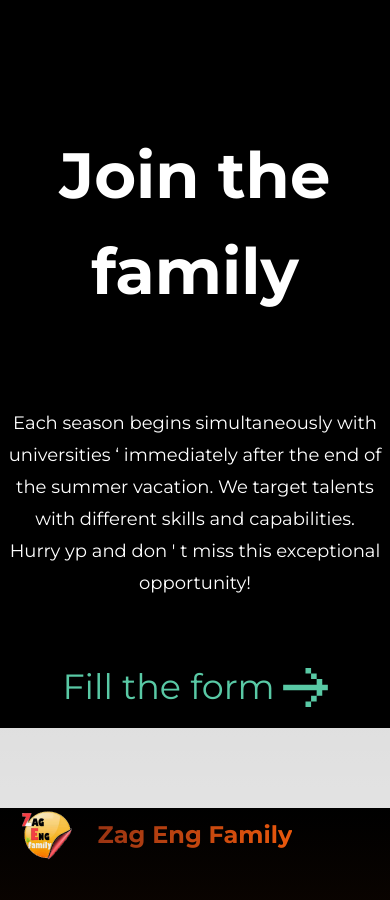
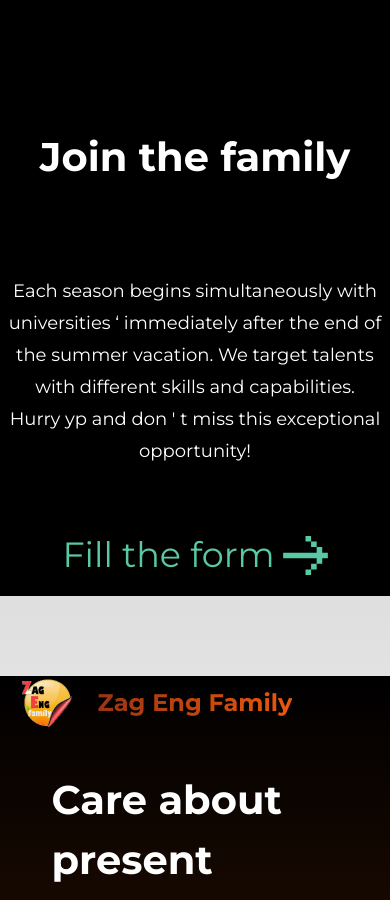
Before and after one commit to ayman-ezzeldin/ZagEng-Family, a Next.js app: page / in a window 390 px wide. Shown: the part 4760-5660 px from the top of the page. Built offline with nearby package versions, Linux system fonts and the light colour scheme.

Commit message:
JoinSection

```diff
--- a/app/components/JoinSection.jsx
+++ b/app/components/JoinSection.jsx
@@ -38,7 +38,7 @@ function JoinSection() {
           ) ) }
         </div>
         <div className="flex flex-col justify-between items-center mt-16 relative text-center font-montserrat">
-          <h1 className="text-[64px] font-montserrat font-bold mb-10 ">Join the family</h1>
+          <h1 className=" text-[40px] md:text-[64px] font-montserrat font-bold mb-10 ">Join the family</h1>
           <p className="my-10 text-lg text-center p-2 md:px-1 lg:px-56 text-gray-400 text leading-8  ">
             Each season begins simultaneously with universities &lsquo; immediately
             after the end of the summer vacation. We target talents with
```
